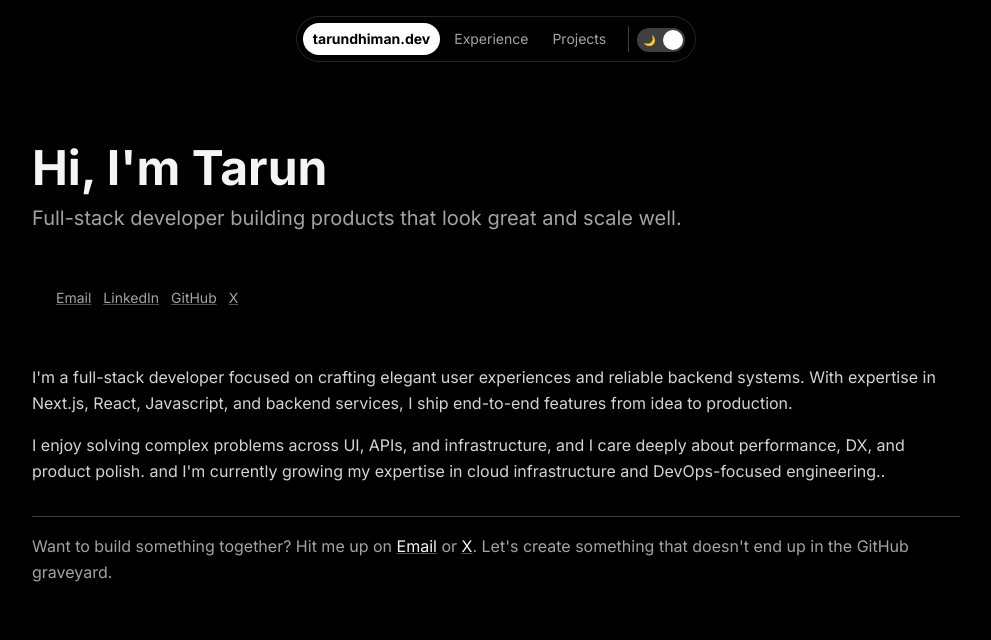
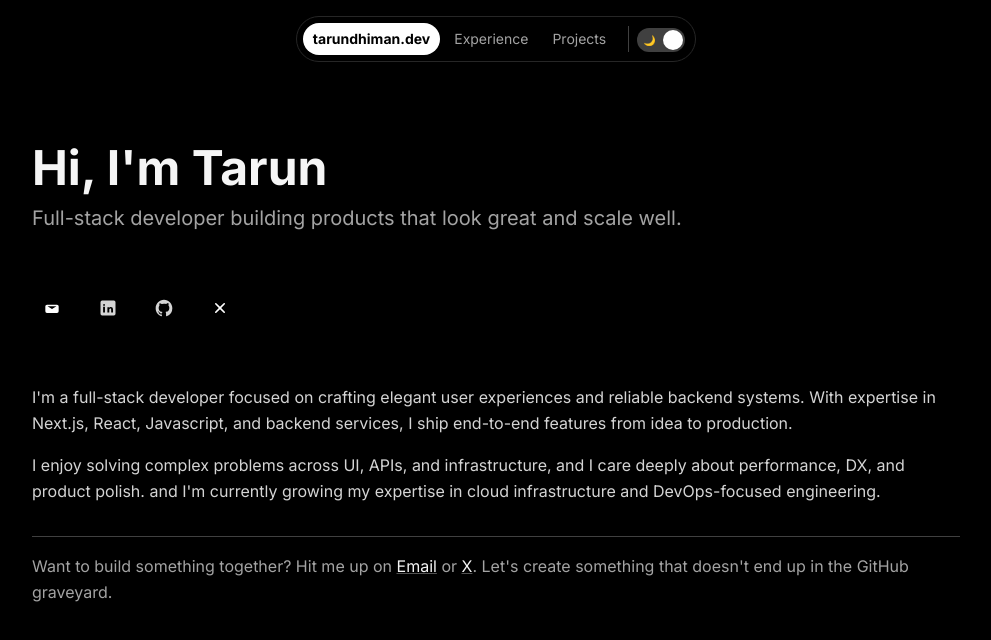
Before and after one commit to tarun2000/tarundhiman.dev, a Next.js app: page / in a window 1280 px wide. Shown: the top 640 px of the page, without its empty margins (144-1135 px from the left). Built offline with nearby package versions, Linux system fonts and the light colour scheme.

Commit message:
added icons inplace of basic hyperlinks

```diff
--- a/components/AboutSection.tsx
+++ b/components/AboutSection.tsx
@@ -4,10 +4,10 @@ import { motion } from 'framer-motion';
 
 export default function AboutSection() {
   const links = [
-    { label: 'Email', href: 'mailto:tarundhiman.workmail@gmail.com' },
-    { label: 'LinkedIn', href: 'https://www.linkedin.com/in/tarun-dhiman-dev/' },
-    { label: 'GitHub', href: 'https://github.com/tarun2000' },
-    { label: 'X', href: 'https://x.com/tarun_dhiman13' },
+    { key: 'email', href: 'mailto:tarundhiman.workmail@gmail.com', label: 'Email' },
+    { key: 'linkedin', href: 'https://www.linkedin.com/in/tarun-dhiman-dev/', label: 'LinkedIn' },
+    { key: 'github', href: 'https://github.com/tarun2000', label: 'GitHub' },
+    { key: 'x', href: 'https://x.com/tarun_dhiman13', label: 'X' },
   ];
 
   return (
@@ -29,20 +29,43 @@ export default function AboutSection() {
         initial={{ opacity: 0, y: 10 }}
         animate={{ opacity: 1, y: 0 }}
         transition={{ delay: 0.2 }}
-        className="rounded-xl p-6"
+        className="rounded-xl py-6 pl-0 pr-2"
       >
-        <div className="flex flex-wrap gap-3">
-          {links.map((link, index) => (
+        <div className="flex items-center gap-4">
+          {links.map((link) => (
             <motion.a
-              key={link.label}
+              key={link.key}
               href={link.href}
               target="_blank"
               rel="noopener noreferrer"
-              className="text-sm text-neutral-600 dark:text-neutral-400 hover:text-neutral-900 dark:hover:text-neutral-200 transition-colors underline decoration-neutral-300 dark:decoration-neutral-600 hover:decoration-neutral-600 dark:hover:decoration-neutral-400"
+              aria-label={link.label}
+              className="group inline-flex items-center justify-center w-10 h-10 rounded-md bg-transparent hover:bg-neutral-100 dark:hover:bg-neutral-800 transition-colors focus:outline-none focus-visible:ring-2 focus-visible:ring-offset-2 focus-visible:ring-violet-500"
               whileHover={{ scale: 1.05 }}
               whileTap={{ scale: 0.95 }}
             >
-              {link.label}
+              <span className="sr-only">{link.label}</span>
+              {link.key === 'email' && (
+                <svg className="w-5 h-5" viewBox="0 0 24 24" xmlns="http://www.w3.org/2000/svg" aria-hidden>
+                  <rect width="24" height="24" rx="4" fill="#000000" />
+                  <path d="M6 8a2 2 0 0 0-2 2v6a2 2 0 0 0 2 2h12a2 2 0 0 0 2-2v-6a2 2 0 0 0-2-2H6zm11.4 2L12 13.2 6.6 10h10.8z" fill="#FFFFFF" />
+                </svg>
+              )}
+              {link.key === 'linkedin' && (
+                <svg className="w-5 h-5 text-neutral-700 dark:text-neutral-300 group-hover:text-neutral-900 dark:group-hover:text-neutral-100" viewBox="0 0 24 24" fill="currentColor" aria-hidden>
+                  <path d="M19 3H5a2 2 0 0 0-2 2v14a2 2 0 0 0 2 2h14a2 2 0 0 0 2-2V5a2 2 0 0 0-2-2zM8.34 17.34H6.14V10.5h2.2v6.84zM7.24 9.36c-.7 0-1.14-.48-1.14-1.08 0-.62.46-1.08 1.18-1.08.72 0 1.14.46 1.14 1.08 0 .6-.42 1.08-1.18 1.08zM18 17.34h-2.2v-3.34c0-.86-.31-1.44-1.08-1.44-.59 0-.94.4-1.1.79-.06.14-.08.33-.08.52v3.47H11.3s.03-5.63 0-6.22h2.2v.88c.29-.45.81-1.08 1.98-1.08 1.45 0 2.54.95 2.54 2.99v3.43z" />
+                </svg>
+              )}
+              {link.key === 'github' && (
+                <svg className="w-5 h-5 text-neutral-700 dark:text-neutral-300 group-hover:text-neutral-900 dark:group-hover:text-neutral-100" viewBox="0 0 24 24" fill="currentColor" aria-hidden>
+                  <path fillRule="evenodd" d="M12 2C6.48 2 2 6.58 2 12.24c0 4.5 2.87 8.33 6.84 9.68.5.09.68-.22.68-.48 0-.24-.01-.87-.01-1.7-2.78.62-3.37-1.38-3.37-1.38-.45-1.16-1.11-1.47-1.11-1.47-.9-.62.07-.61.07-.61 1 .07 1.53 1.06 1.53 1.06.89 1.56 2.34 1.11 2.9.85.09-.66.35-1.11.63-1.37-2.22-.26-4.56-1.14-4.56-5.08 0-1.12.39-2.03 1.03-2.75-.1-.26-.45-1.31.1-2.73 0 0 .84-.28 2.75 1.05A9.4 9.4 0 0 1 12 6.85c.85.004 1.71.12 2.51.35 1.9-1.33 2.74-1.05 2.74-1.05.55 1.42.2 2.47.1 2.73.64.72 1.03 1.63 1.03 2.75 0 3.95-2.34 4.81-4.57 5.07.36.32.68.94.68 1.9 0 1.37-.01 2.48-.01 2.82 0 .26.18.58.69.48A10.25 10.25 0 0 0 22 12.24C22 6.58 17.52 2 12 2z" clipRule="evenodd" />
+                </svg>
+              )}
+              {link.key === 'x' && (
+                <svg className="w-5 h-5" viewBox="0 0 24 24" xmlns="http://www.w3.org/2000/svg" aria-hidden>
+                  <rect width="24" height="24" rx="4" fill="#000000" />
+                  <path fill="#FFFFFF" d="M17.78 6.22a1 1 0 0 0-1.41 0L12 10.59 7.63 6.22a1 1 0 0 0-1.41 1.41L10.59 12l-4.37 4.37a1 1 0 0 0 1.41 1.41L12 13.41l4.37 4.37a1 1 0 0 0 1.41-1.41L13.41 12l4.37-4.37a1 1 0 0 0 0-1.41z" />
+                </svg>
+              )}
             </motion.a>
           ))}
         </div>
@@ -58,7 +81,7 @@ export default function AboutSection() {
           I'm a full-stack developer focused on crafting elegant user experiences and reliable backend systems. With expertise in Next.js, React, Javascript, and backend services, I ship end-to-end features from idea to production.
         </p>
         <p>
-          I enjoy solving complex problems across UI, APIs, and infrastructure, and I care deeply about performance, DX, and product polish. and I'm currently growing my expertise in cloud infrastructure and DevOps-focused engineering..
+          I enjoy solving complex problems across UI, APIs, and infrastructure, and I care deeply about performance, DX, and product polish. and I'm currently growing my expertise in cloud infrastructure and DevOps-focused engineering.
         </p>
       </motion.div>
 
```
